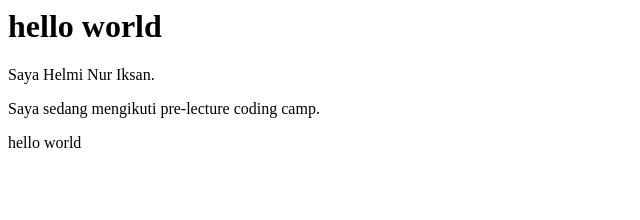
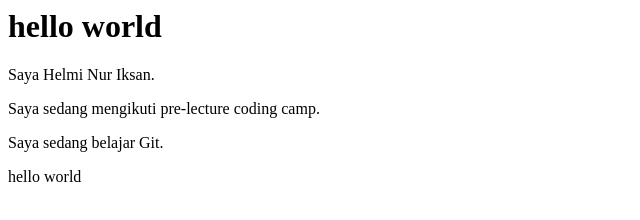
Before and after one commit to helmiiksan5-star/pre-lecture-html, a plain HTML site: page index.html in a window 1280 px wide. Shown: the whole page, without its empty margins (0-640 px from the left). Drawn offline with Linux system fonts and the light colour scheme.

Commit message:
Update index.html

```diff
--- a/index.html
+++ b/index.html
@@ -5,6 +5,7 @@
 <p>Saya Helmi Nur Iksan.</p>
 
 <p>Saya sedang mengikuti pre-lecture coding camp.</p>
+    <p>Saya sedang belajar Git.</p>
 
 </head>
 <body>
```
